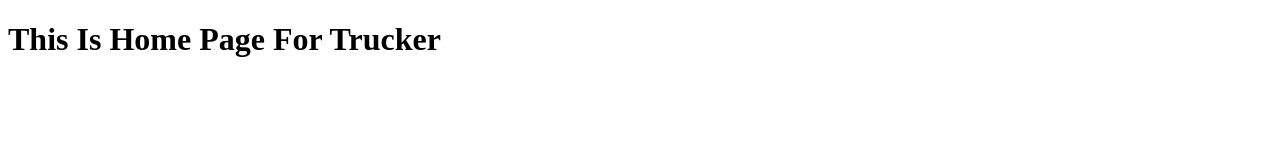
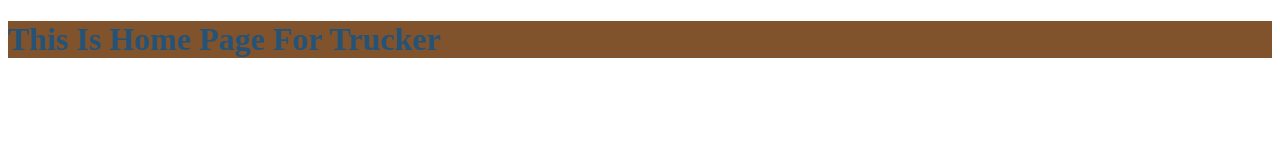
Before and after one commit to Parth192/Trucker, a plain HTML site: page src/index.html in a window 1280 px wide. Drawn offline with Linux system fonts and the light colour scheme.

Commit message:
Added A Style Sheet

```diff
--- a/src/index.html
+++ b/src/index.html
@@ -3,6 +3,7 @@
 <head>
     <meta charset="UTF-8">
     <title>Title</title>
+    <link rel="stylesheet" type="text/css" href="style.css">
 </head>
 <body>
 <h1>This Is Home Page For Trucker</h1>
--- /dev/null
+++ b/src/style.css
@@ -0,0 +1,4 @@
+h1{
+    color: #245377;
+    background: #80532d;
+}
```
